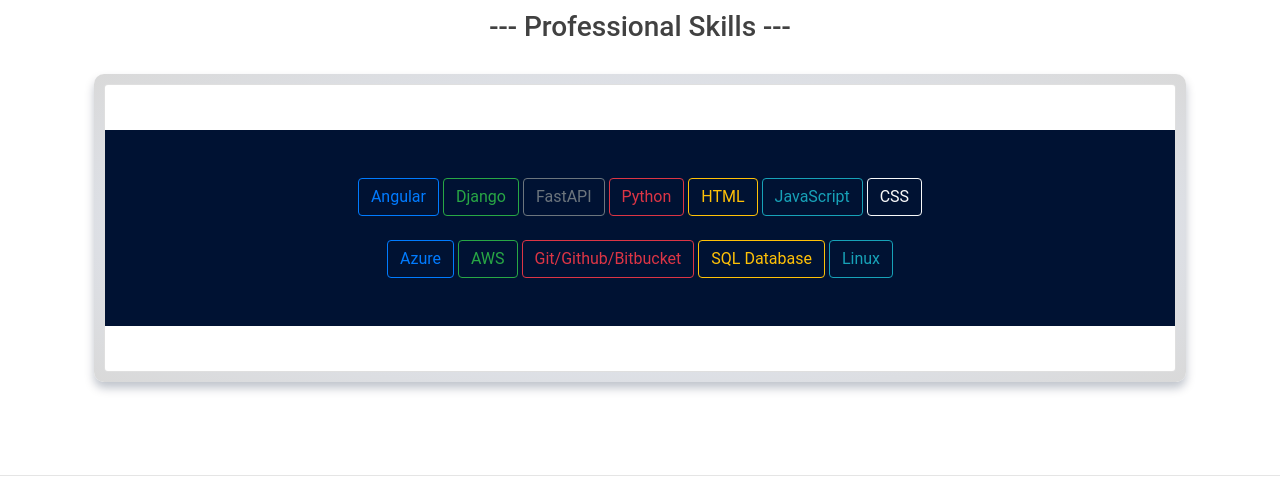
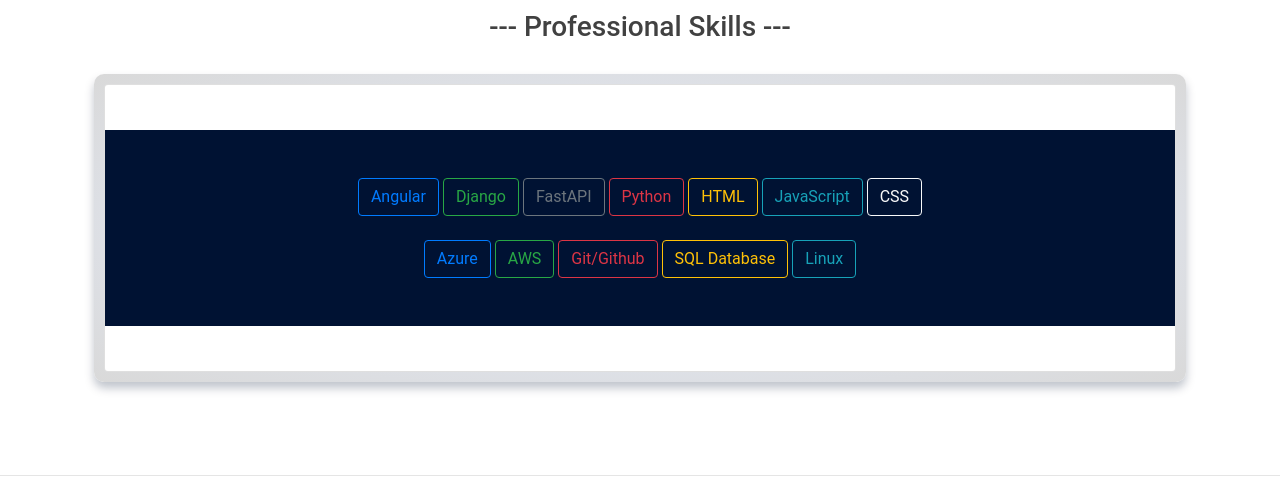
Before and after one commit to Vishal4869/vishal-portfolio-vercel, a Django app: page / in a window 1280 px wide. Shown: the part 1272-1752 px from the top of the page. Run offline with Django 3.2, Linux system fonts and the light colour scheme; tables that the repository leaves empty hold one stand-in row (values such as "Sample post"); grey boxes marked "Sample" are stand-in pictures; some libraries are stand-ins or nearby versions.

Commit message:
Update index.html

```diff
--- a/Portfolio/templates/index.html
+++ b/Portfolio/templates/index.html
@@ -363,7 +363,7 @@
                             <br><br>
                             <button type="button" class="btn btn-outline-primary">Azure</button>
                             <button type="button" class="btn btn-outline-success">AWS</button>
-                            <button type="button" class="btn btn-outline-danger">Git/Github/Bitbucket</button>
+                            <button type="button" class="btn btn-outline-danger">Git/Github</button>
                             <button type="button" class="btn btn-outline-warning">SQL Database</button>
                             <button type="button" class="btn btn-outline-info">Linux</button>
 
```
